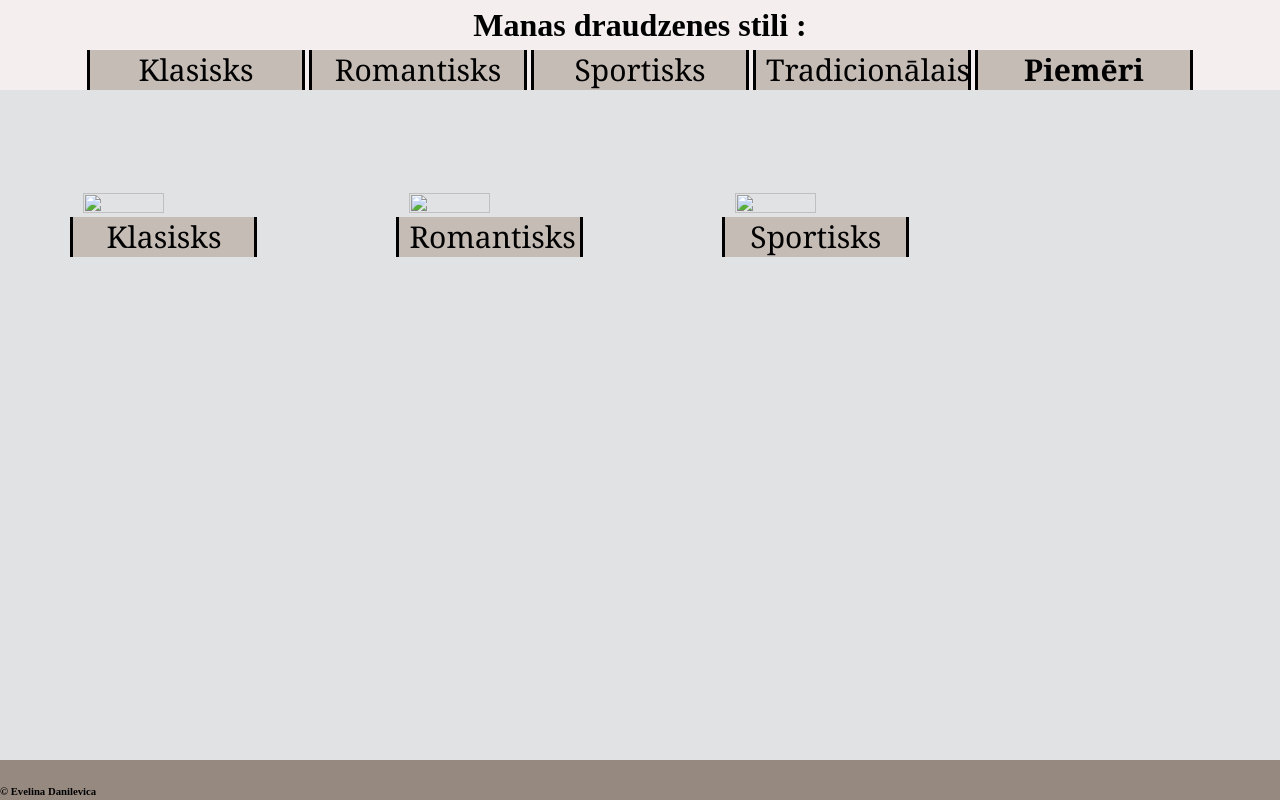
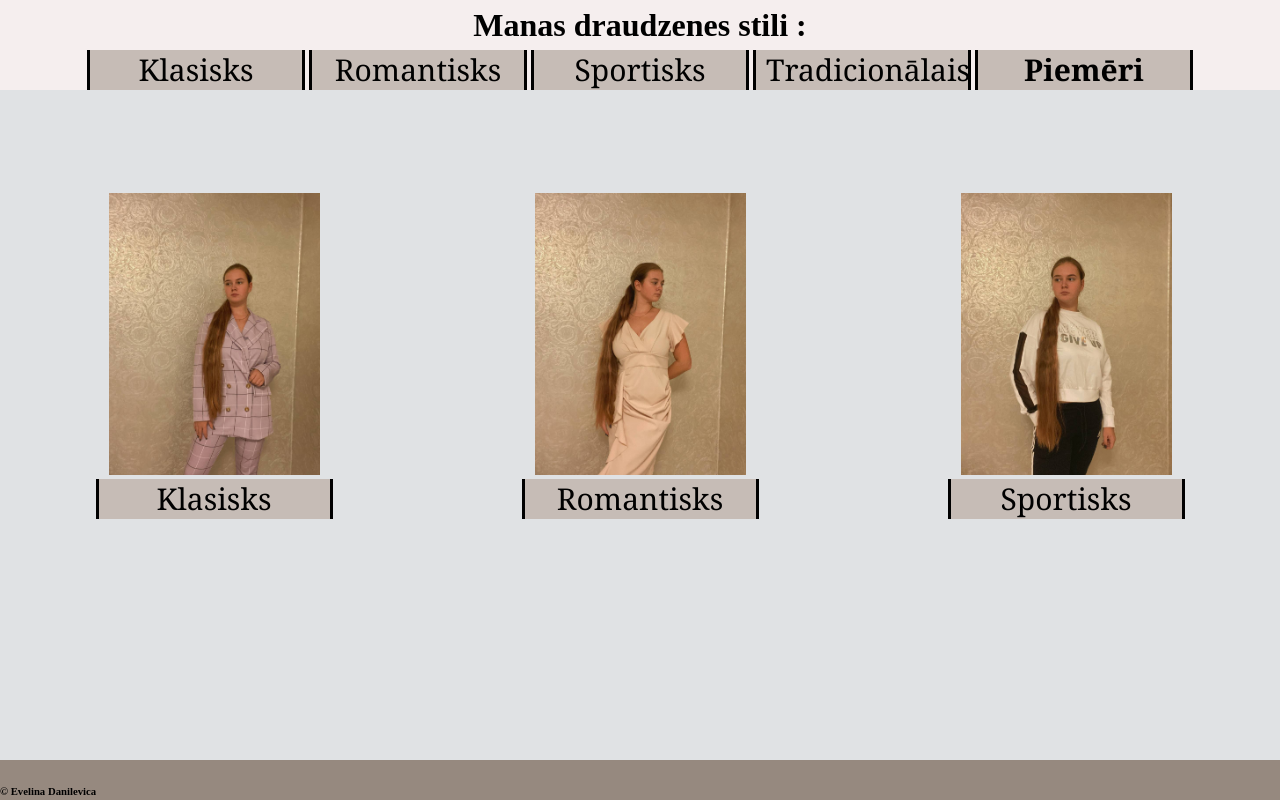
Before and after one commit to DerKaiserVonLatvia/eva2, a plain HTML site: page ks.html in a window 1280 px wide. Drawn offline with Linux system fonts and the light colour scheme.

Commit message:
removed folder ref

```diff
--- a/ks.html
+++ b/ks.html
@@ -20,13 +20,13 @@
         <table>
             <tr>
                 <td>
-                    <img class="piem" src="img/ph1.jpg"/>
+                    <img class="piem" src="ph1.jpg"/>
                 </td>
                 <td>
-                    <img class="piem" src="img/ph2.jpg"/>
+                    <img class="piem" src="ph2.jpg"/>
                 </td>
                 <td>
-                    <img class="piem" src="img/ph3.jpg"/>
+                    <img class="piem" src="ph3.jpg"/>
                 </td>
             </tr>
 
```
